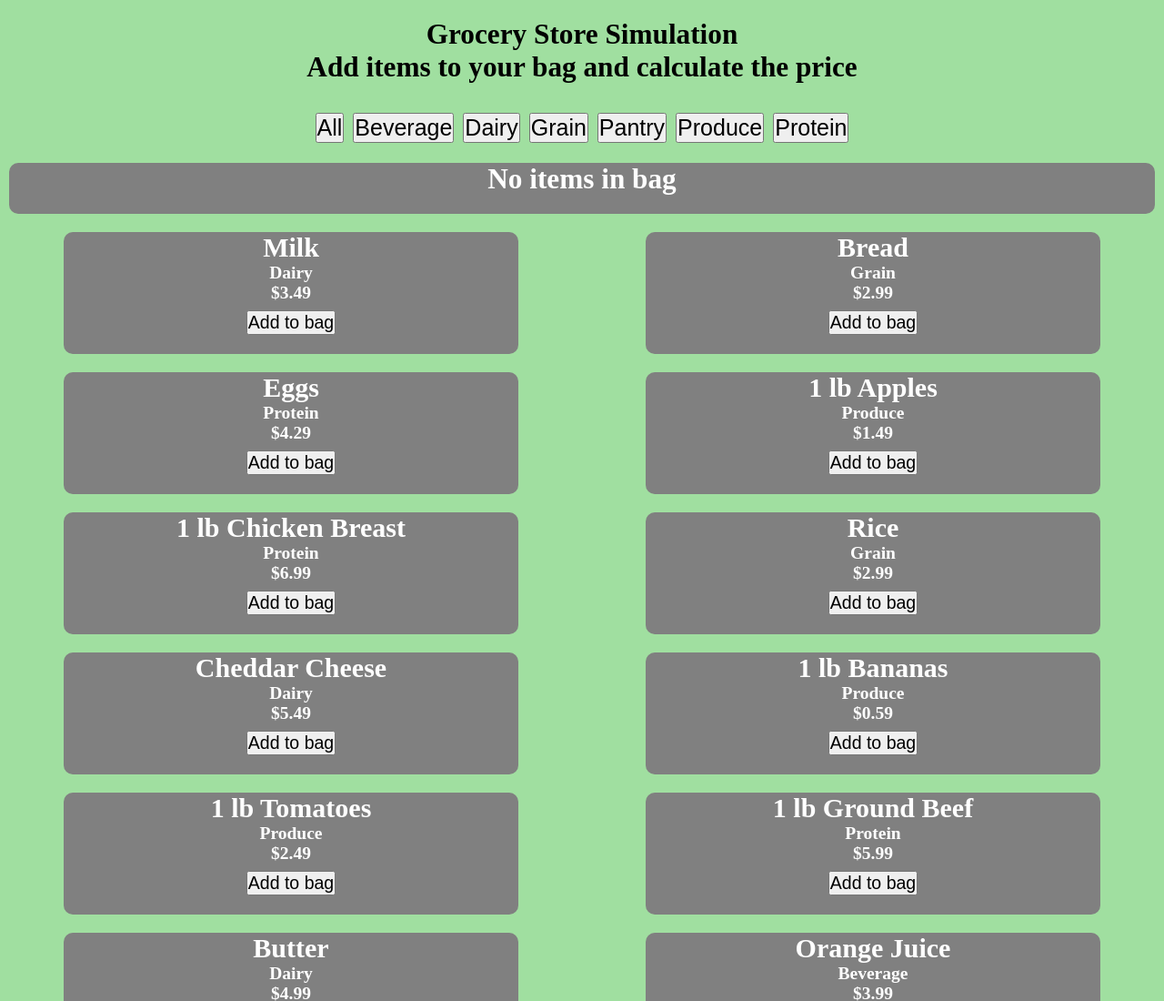
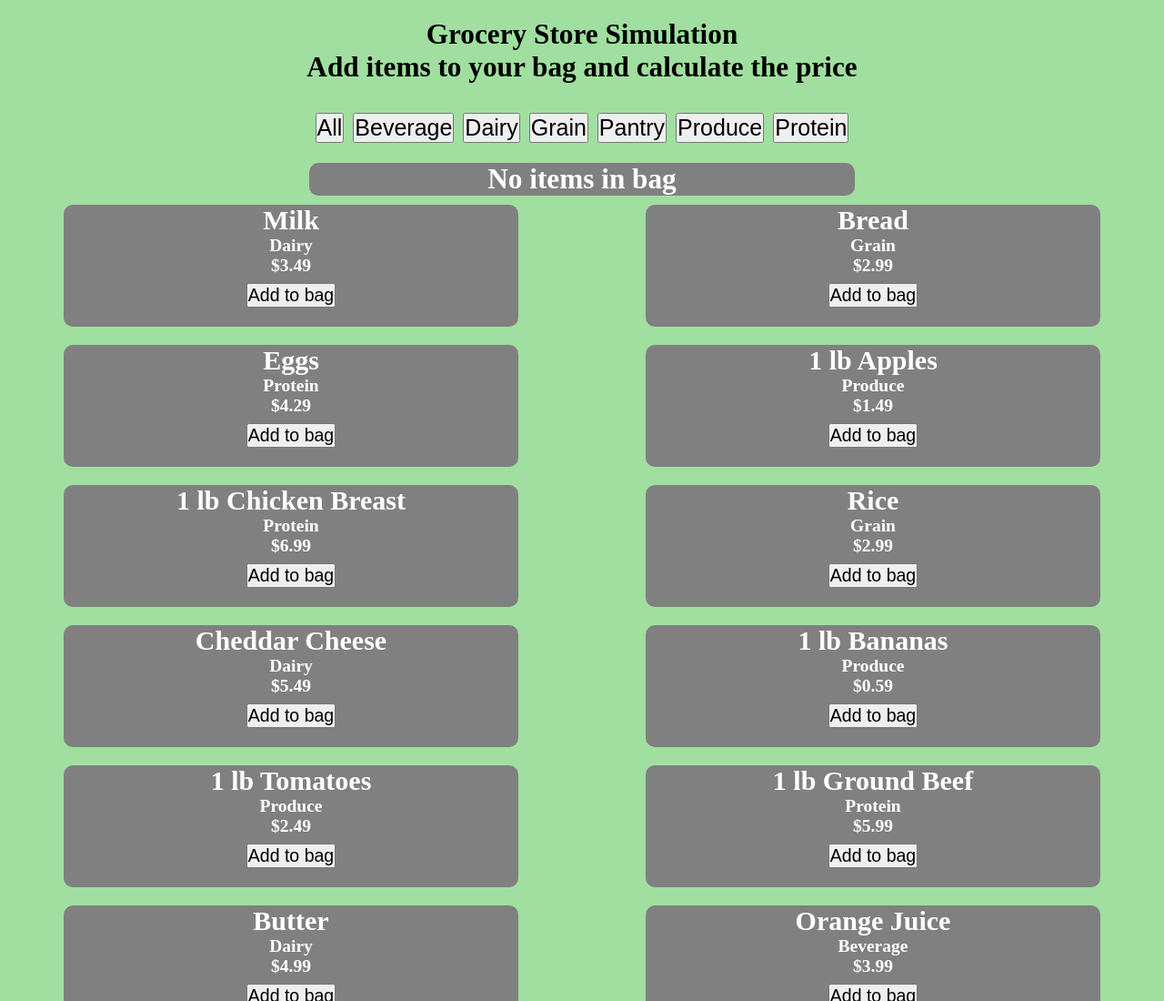
Before and after one commit to staten-island-tech/create-task-benjaminy0330, a website built with Vite: page app/index.html in a window 1280 px wide. Shown: the top 1100 px of the page at 91% size. Built offline with nearby package versions, Linux system fonts and the light colour scheme.

Commit message:
asdasd
asdasd

```diff
--- a/app/CSS/style.css
+++ b/app/CSS/style.css
@@ -52,17 +52,15 @@ body{
 }
 
 .cart{
-    text-align: center;
     display: flex;
     flex-wrap: wrap;
     justify-content: space-around;
     font-size: 5rem;
     margin: auto;
-
+    width: 60rem;
     text-align: center;
-    padding-bottom: 2rem;
-    margin: 1rem;
     background-color: grey;
     border-radius: 1rem;
     color: white;
+
 }
```
Also changed, not shown: app/JS/main.js (+2 -20 lines).
